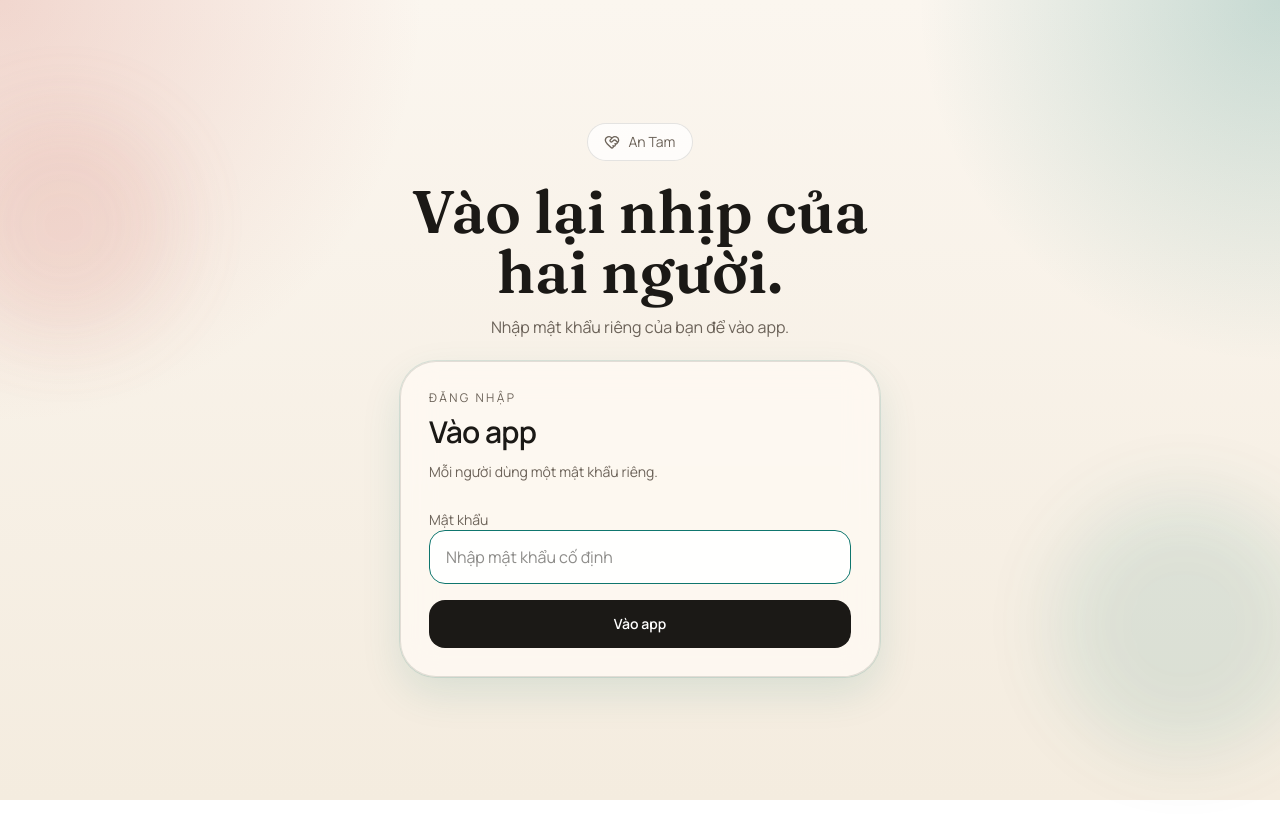
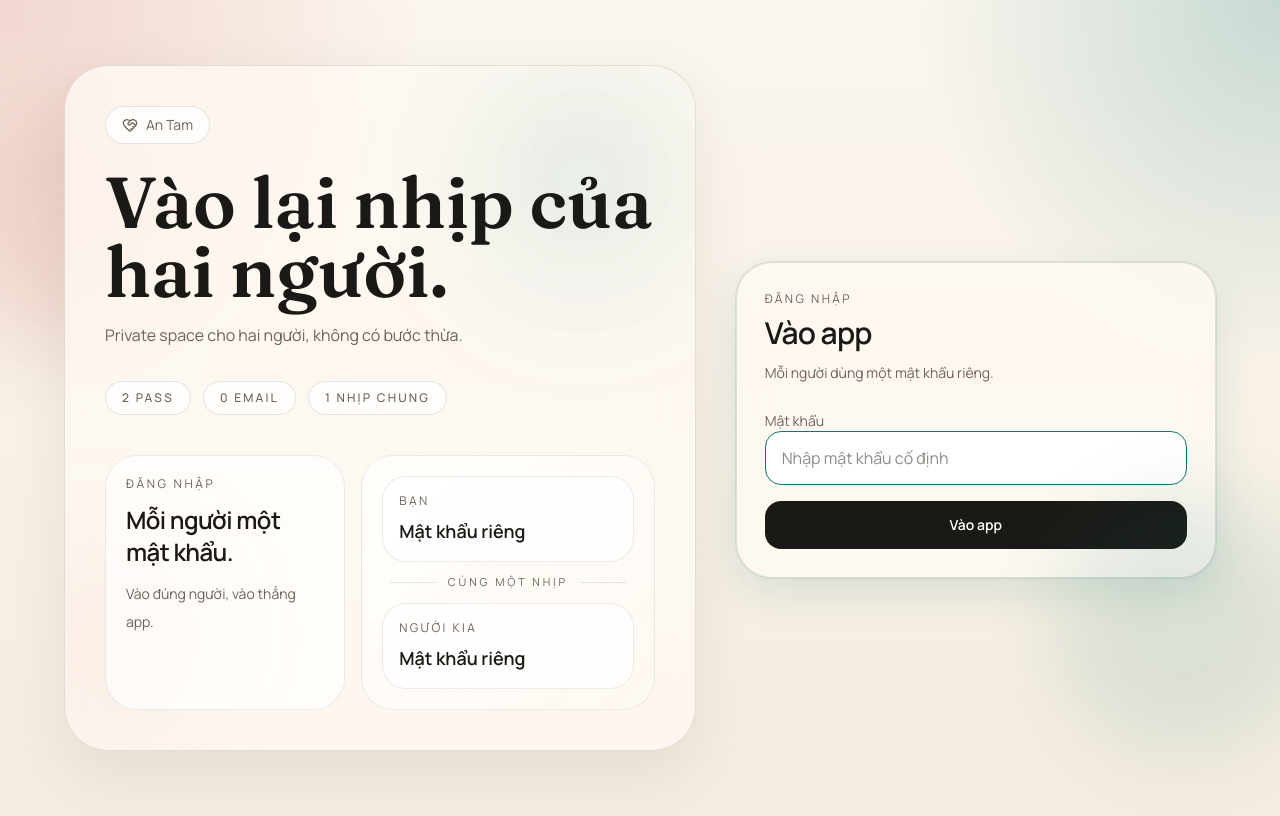
Before and after one commit to phunudocthan/an_tam, a Next.js app: page /login in a window 1280 px wide. Built offline with nearby package versions, Linux system fonts and the light colour scheme; no server answers.

Commit message:
refactor: rebalance desktop login layout

```diff
--- a/src/app/login/login-form.tsx
+++ b/src/app/login/login-form.tsx
@@ -20,6 +20,16 @@ export function LoginForm({ legacyMessage }: { legacyMessage: string | null }) {
       </div>
 
       <form action={formAction} className="space-y-4">
+        <input
+          readOnly
+          aria-hidden="true"
+          tabIndex={-1}
+          name="username"
+          autoComplete="username"
+          defaultValue="an-tam"
+          className="sr-only"
+        />
+
         <label className="block space-y-2 text-sm text-[var(--muted)]">
           <span>Mật khẩu</span>
           <input
--- a/src/app/login/page.tsx
+++ b/src/app/login/page.tsx
@@ -10,25 +10,96 @@ export default async function LoginPage({
   const legacyMessage = typeof params.legacy_message === "string" ? params.legacy_message : null;
 
   return (
-    <main className="page-shell flex min-h-screen items-center justify-center px-4 py-6 sm:px-6 sm:py-8">
-      <div className="w-full max-w-[30rem]">
-        <div className="mb-5 text-center">
+    <main className="page-shell px-4 py-6 sm:px-6 sm:py-8">
+      <div className="mx-auto grid min-h-[calc(100vh-3rem)] max-w-6xl items-center gap-6 lg:grid-cols-[1.12fr_0.88fr]">
+        <section className="glass-card relative hidden overflow-hidden rounded-[2.75rem] p-6 sm:p-8 lg:block lg:min-h-[34rem] lg:p-10">
+          <div className="relative z-10 max-w-2xl">
             <div className="inline-flex items-center gap-2 rounded-full border border-black/10 bg-white/75 px-4 py-2 text-sm text-[var(--muted)]">
               <HeartHandshake className="size-4" />
               An Tam
             </div>
 
-          <h1 className="display-type mt-5 text-5xl font-semibold leading-none text-[var(--foreground)] sm:text-6xl">
+            <h1 className="display-type mt-6 max-w-xl text-5xl font-semibold leading-[0.95] text-[var(--foreground)] sm:text-6xl lg:text-7xl">
               Vào lại nhịp của hai người.
             </h1>
 
-          <p className="mx-auto mt-3 max-w-sm text-sm leading-7 text-[var(--muted)] sm:text-base">
+            <p className="mt-4 max-w-md text-sm leading-7 text-[var(--muted)] sm:text-base">
+              Private space cho hai người, không có bước thừa.
+            </p>
+
+            <div className="mt-8 flex flex-wrap gap-3">
+              <PillStat label="2 pass" />
+              <PillStat label="0 email" />
+              <PillStat label="1 nhịp chung" />
+            </div>
+          </div>
+
+          <div className="relative z-10 mt-10 grid gap-4 lg:grid-cols-[0.9fr_1.1fr]">
+            <div className="rounded-[2rem] border border-black/8 bg-white/68 p-5">
+              <p className="text-xs uppercase tracking-[0.22em] text-[var(--muted)]">Đăng nhập</p>
+              <p className="mt-3 text-2xl font-semibold tracking-tight text-[var(--foreground)]">Mỗi người một mật khẩu.</p>
+              <p className="mt-3 text-sm leading-7 text-[var(--muted)]">Vào đúng người, vào thẳng app.</p>
+            </div>
+
+            <div className="rounded-[2rem] border border-black/8 bg-[linear-gradient(135deg,rgba(255,255,255,0.82),rgba(255,249,242,0.68))] p-5">
+              <div className="grid gap-3">
+                <IdentityCard title="Bạn" subtitle="Mật khẩu riêng" />
+                <div className="flex items-center gap-3 px-2 text-[11px] uppercase tracking-[0.26em] text-[var(--muted)]">
+                  <span className="h-px flex-1 bg-black/10" />
+                  Cùng một nhịp
+                  <span className="h-px flex-1 bg-black/10" />
+                </div>
+                <IdentityCard title="Người kia" subtitle="Mật khẩu riêng" />
+              </div>
+            </div>
+          </div>
+
+          <div className="pointer-events-none absolute -left-10 bottom-8 size-40 rounded-full bg-[rgba(212,124,113,0.12)] blur-3xl" />
+          <div className="pointer-events-none absolute right-0 top-0 size-56 rounded-full bg-[rgba(15,118,110,0.10)] blur-3xl" />
+        </section>
+
+        <section className="w-full lg:justify-self-end lg:pl-4">
+          <div className="mb-5 text-center lg:mb-6 lg:text-left">
+            <div className="inline-flex items-center gap-2 rounded-full border border-black/10 bg-white/75 px-4 py-2 text-sm text-[var(--muted)] lg:hidden">
+              <HeartHandshake className="size-4" />
+              An Tam
+            </div>
+
+            <h1 className="display-type mt-5 text-5xl font-semibold leading-none text-[var(--foreground)] sm:text-6xl lg:hidden">
+              Vào lại nhịp của hai người.
+            </h1>
+
+            <p className="mx-auto mt-3 max-w-sm text-sm leading-7 text-[var(--muted)] sm:text-base lg:hidden">
               Nhập mật khẩu riêng của bạn để vào app.
             </p>
           </div>
 
           <LoginForm legacyMessage={legacyMessage} />
+        </section>
       </div>
     </main>
   );
 }
+
+function PillStat({ label }: { label: string }) {
+  return (
+    <div className="rounded-full border border-black/10 bg-white/72 px-4 py-2 text-xs font-medium uppercase tracking-[0.18em] text-[var(--muted)]">
+      {label}
+    </div>
+  );
+}
+
+function IdentityCard({
+  title,
+  subtitle,
+}: {
+  title: string;
+  subtitle: string;
+}) {
+  return (
+    <div className="rounded-[1.5rem] border border-black/8 bg-white/72 px-4 py-4">
+      <p className="text-xs uppercase tracking-[0.2em] text-[var(--muted)]">{title}</p>
+      <p className="mt-2 text-lg font-semibold text-[var(--foreground)]">{subtitle}</p>
+    </div>
+  );
+}
```
Lines whose indentation alone changed are shown as unchanged.
